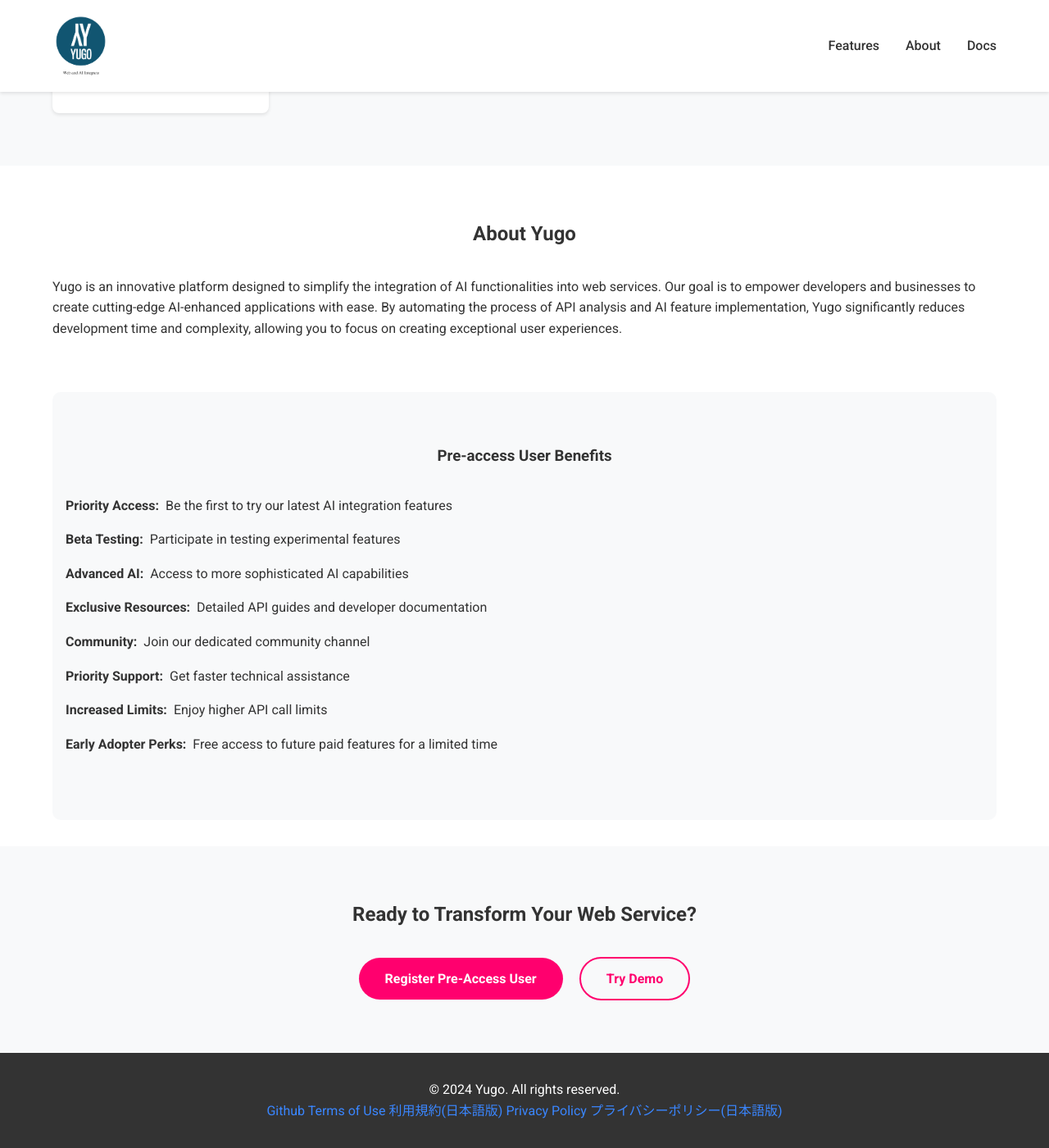
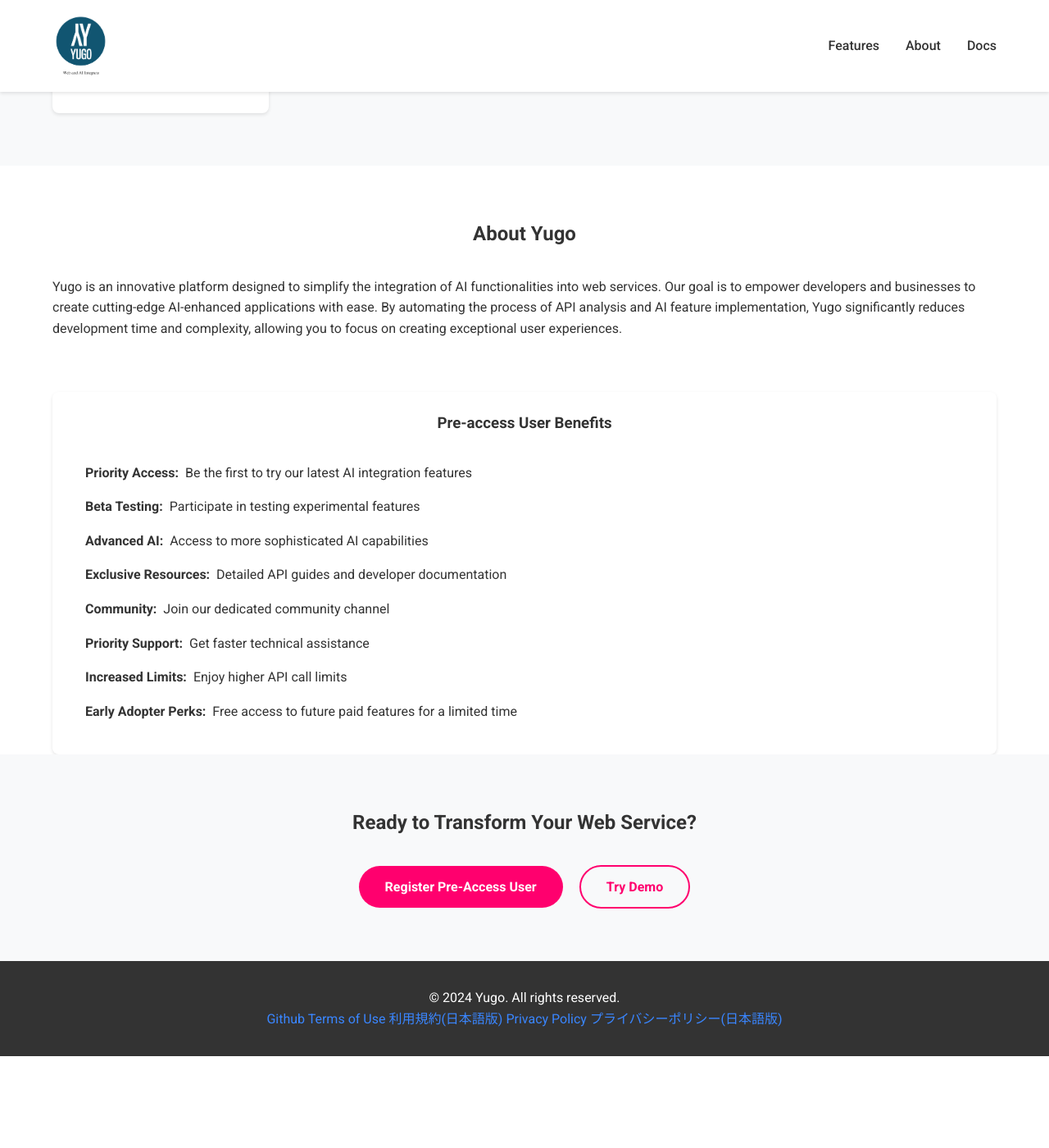
Before and after one commit to ynishi/yugo-docs, a Jekyll site: the page index.html, which Jekyll copies as it is, in a window 1280 px wide and 1400 px high, scrolled down 858 px. Shown: the whole window at 82% size. Built offline with Jekyll 4.4.1, drawn with Linux system fonts in a browser that asks for light colours; after the commit the page ends 2146 px from its top, so only the background shows below that.

Commit message:
update benefit section

```diff
--- a/assets/css/style.css
+++ b/assets/css/style.css
@@ -181,11 +181,17 @@
 }
 
 /* Pre-Access Benefits Section */
+#features {
+    padding: 4rem 0;
+    background-color: #f8f9fa;
+}
+
 .pre-access-benefits {
-    background-color: #f8f9fa;
-    border-radius: 10px;
-    padding: 4rem 0;
-    margin-bottom: 2rem;
+    background-color: #fff;
+    padding: 1.5rem;
+    border-radius: 8px;
+    box-shadow: 0 2px 4px rgba(0,0,0,0.1);
+    transition: transform 0.3s ease;
 }
 
 .pre-access-benefits h3 {
```
